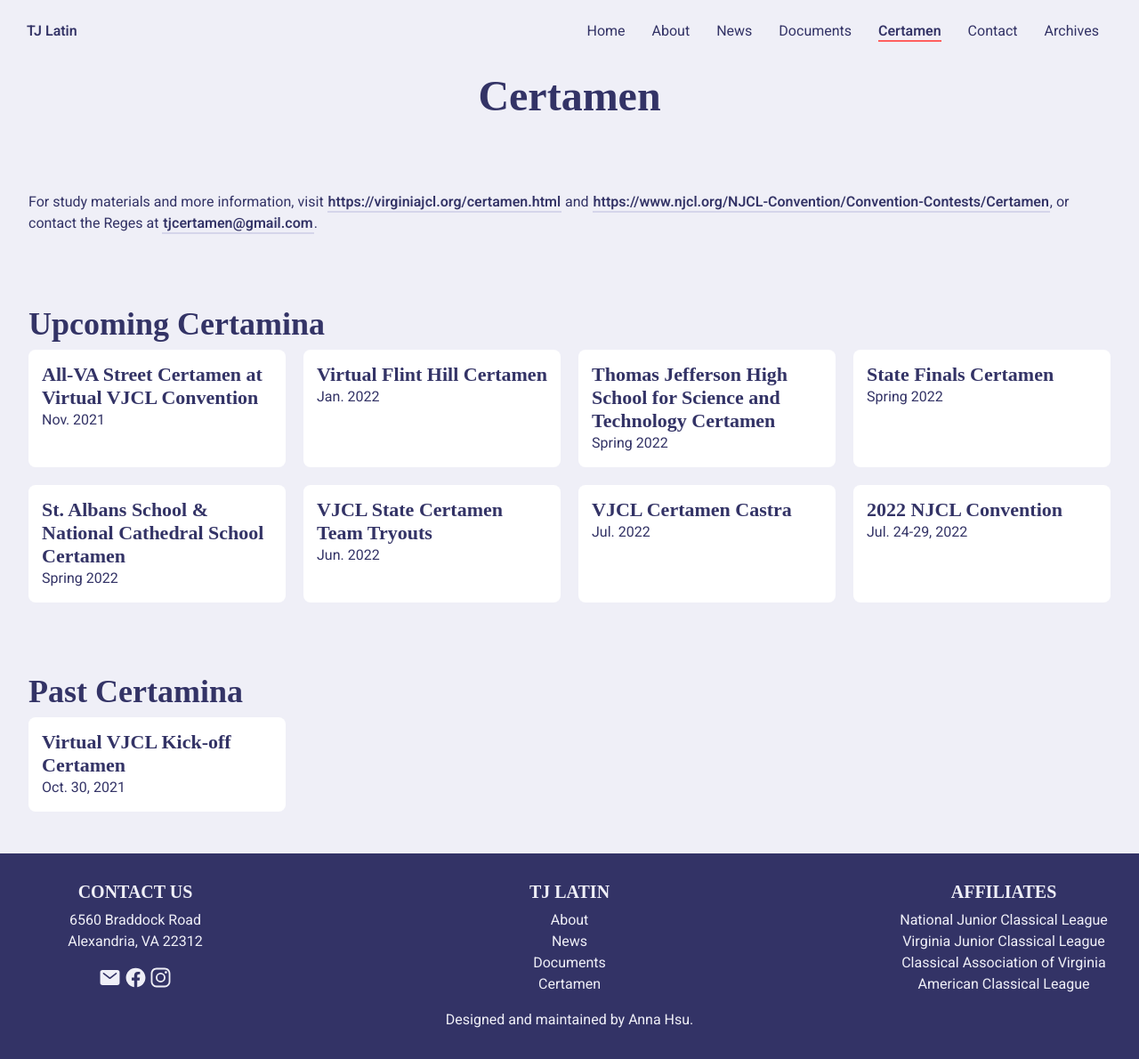
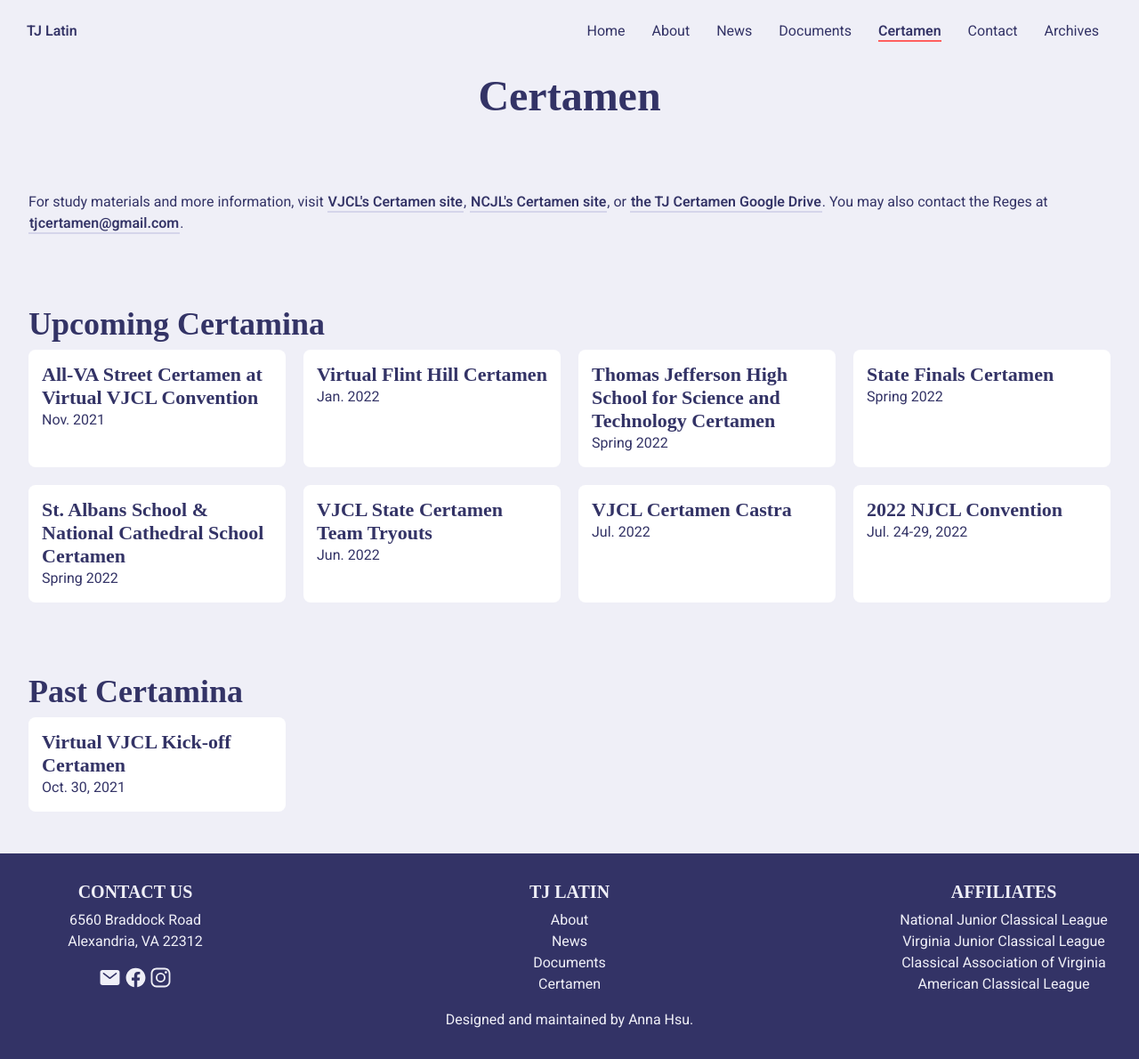
Before and after one commit to TJLatin/website, a Jekyll site: the page built from certamen.html, in a window 1280 px wide and 1190 px high. Shown: the whole window at 89% size. Built offline with Jekyll 4.4.1, drawn with Linux system fonts in a browser that asks for light colours; some web fonts are replaced.

Commit message:
reword intro

```diff
--- a/certamen.html
+++ b/certamen.html
@@ -11,10 +11,12 @@
     <section class="light-background">
         <div>
             <p>For study materials and more information, visit <a href="https://virginiajcl.org/certamen.html"
-                    target="_blank">https://virginiajcl.org/certamen.html</a> and <a
-                    href="https://www.njcl.org/NJCL-Convention/Convention-Contests/Certamen"
-                    target="_blank">https://www.njcl.org/NJCL-Convention/Convention-Contests/Certamen</a>, or contact
-                the Reges at <a href="mailto:tjcertamen@gmail.com">tjcertamen@gmail.com</a>.</p>
+                    target="_blank">VJCL's Certamen site</a>, <a
+                    href="https://www.njcl.org/NJCL-Convention/Convention-Contests/Certamen" target="_blank">NCJL's
+                    Certamen site</a>, or <a
+                    href="https://drive.google.com/drive/folders/1AUorFXGx8boE2PelJW62yKluCYEx32MA?usp=sharing">the TJ
+                    Certamen Google Drive</a>. You may also contact the Reges at <a
+                    href="mailto:tjcertamen@gmail.com">tjcertamen@gmail.com</a>.</p>
         </div>
     </section>
     <section class="light-background">
```
